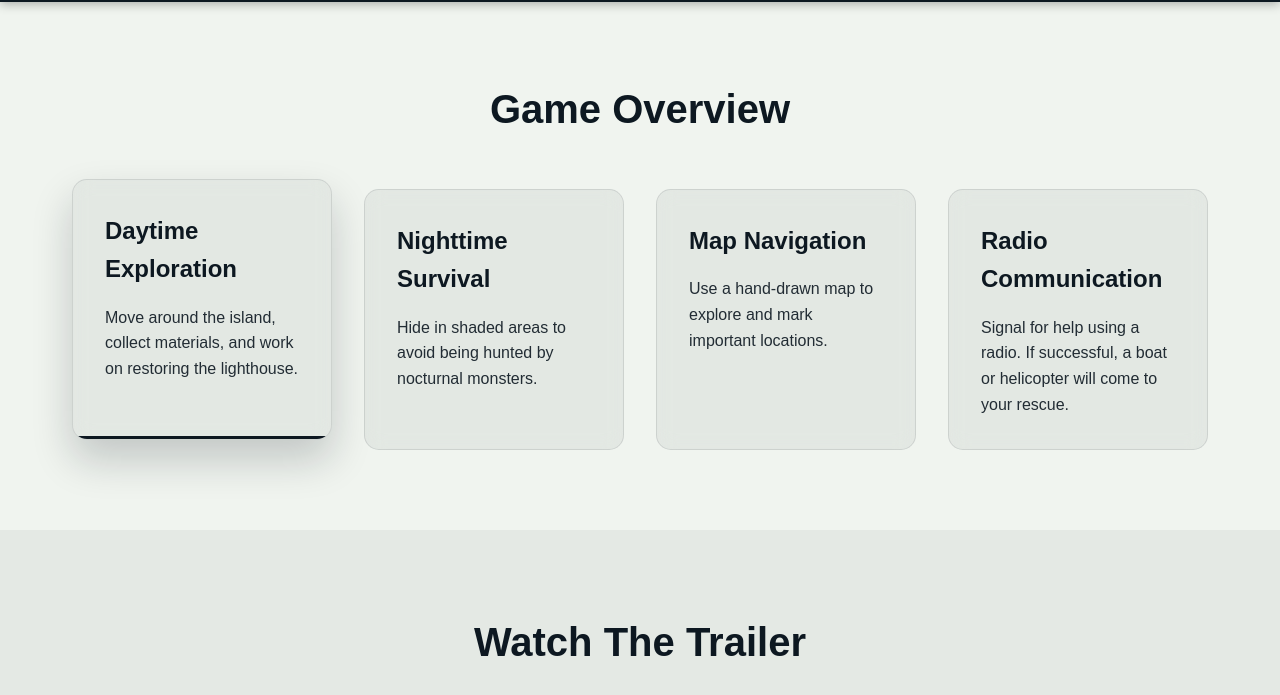
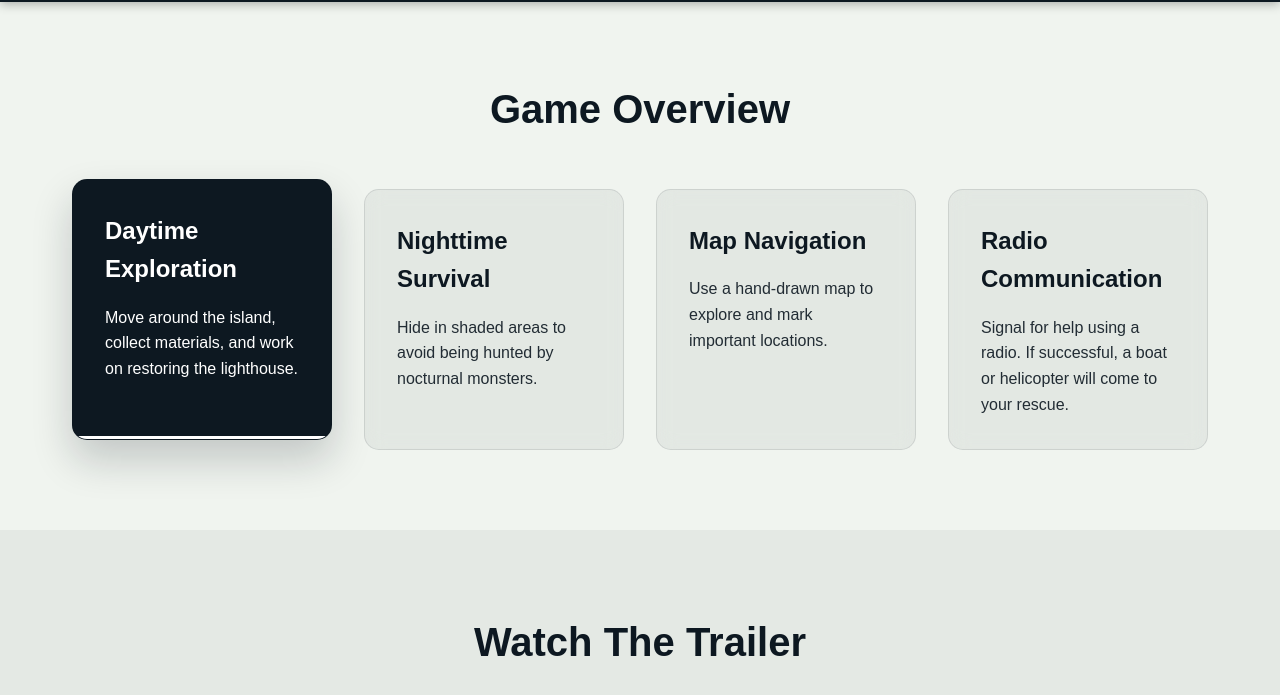
Before and after one commit to Manjushwarofficial/The-Mechanic, a plain HTML site: page index.html in a window 1280 px wide. In both pictures the pointer is over the element 202 px from the left and 1122 px from the top of the page. Shown: the part 803-1498 px from the top of the page. Drawn offline with Linux system fonts and the light colour scheme.

Commit message:
Add files via upload

```diff
--- a/index.html
+++ b/index.html
@@ -188,17 +188,23 @@
   width: 0;
   height: 3px;
   background: #0D1821;
-            transition: width 0.4s ease;
+  transition: width 0.4s ease, background-color 0.4s ease;
+}
+
+.overview-card {
+  transition: transform 0.4s ease, box-shadow 0.4s ease, background-color 0.4s ease, color 0.4s ease;
 }
 
 .overview-card:hover {
   transform: translateY(-10px); /* Simple perpendicular lift */
   box-shadow: 0 20px 40px rgba(13, 24, 33, 0.2);
+  background-color: #0D1821; /* Dark background on hover */
 }
 
-        /* Underline effect on hover */
+/* Underline effect on hover - changes to light color */
 .overview-card:hover::after {
   width: 100%;
+  background: #ffffff; /* Light underline on dark background */
 }
 
 /* FIXED: Updated color */
@@ -206,12 +212,25 @@
   color: #0D1821;
   margin-bottom: 1rem;
   font-size: 1.5rem;
+  transition: color 0.4s ease;
+}
+
+/* Light text on hover */
+.overview-card:hover h3 {
+  color: #ffffff;
 }
 
 /* FIXED: Updated color */
 .overview-card p {
   color: #0D1821;
   opacity: 0.9;
+  transition: color 0.4s ease, opacity 0.4s ease;
+}
+
+/* Light text on hover */
+.overview-card:hover p {
+  color: #ffffff;
+  opacity: 1;
 }
 
 
```
Lines whose indentation alone changed are shown as unchanged.
